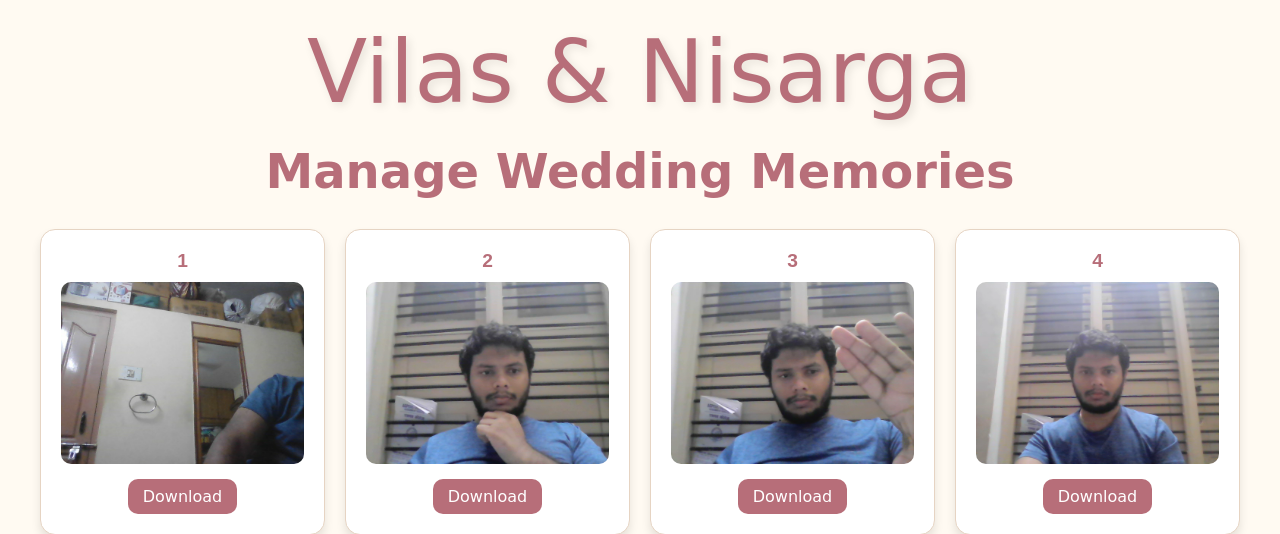
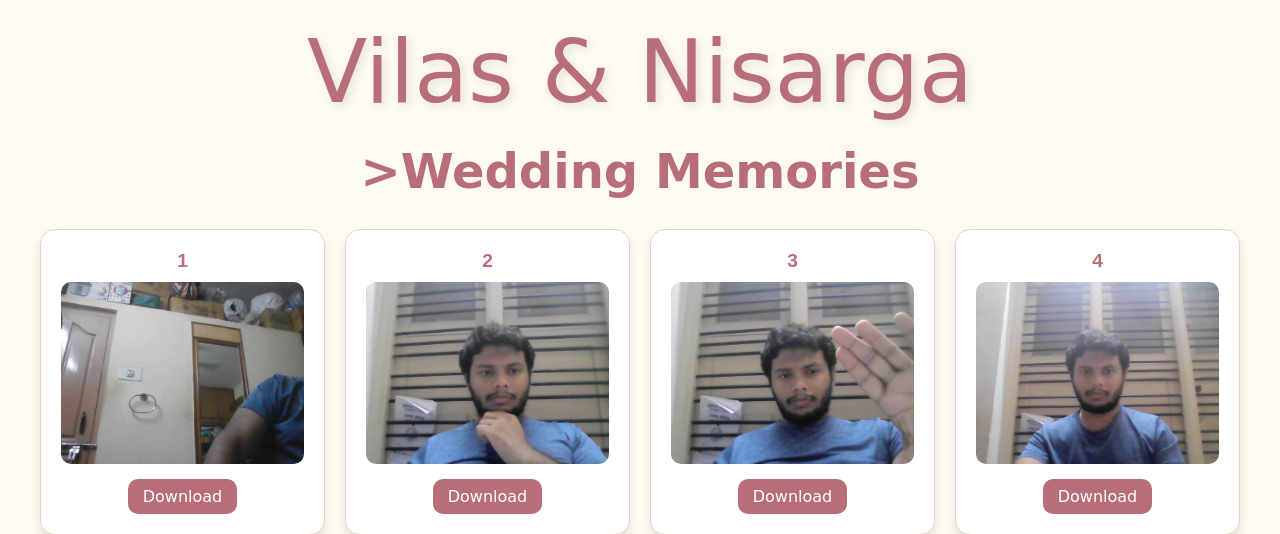
Before and after one commit to niswarth-mp/capturedImageQRCode, a Flask app: page /viewGallery in a window 1280 px wide. Shown: the top 534 px of the page. Run offline with Flask 3, Linux system fonts and the light colour scheme.

Commit message:
Update viewGallery.html

```diff
--- a/templates/viewGallery.html
+++ b/templates/viewGallery.html
@@ -186,7 +186,7 @@
     </style>
   </head>
   <body>
-    <h1>Manage Wedding Memories</h1>
+    <h1>>Wedding Memories</h1>
 
     <!-- Gallery List -->
     <div class="gallery-list" id="galleryList">
```
